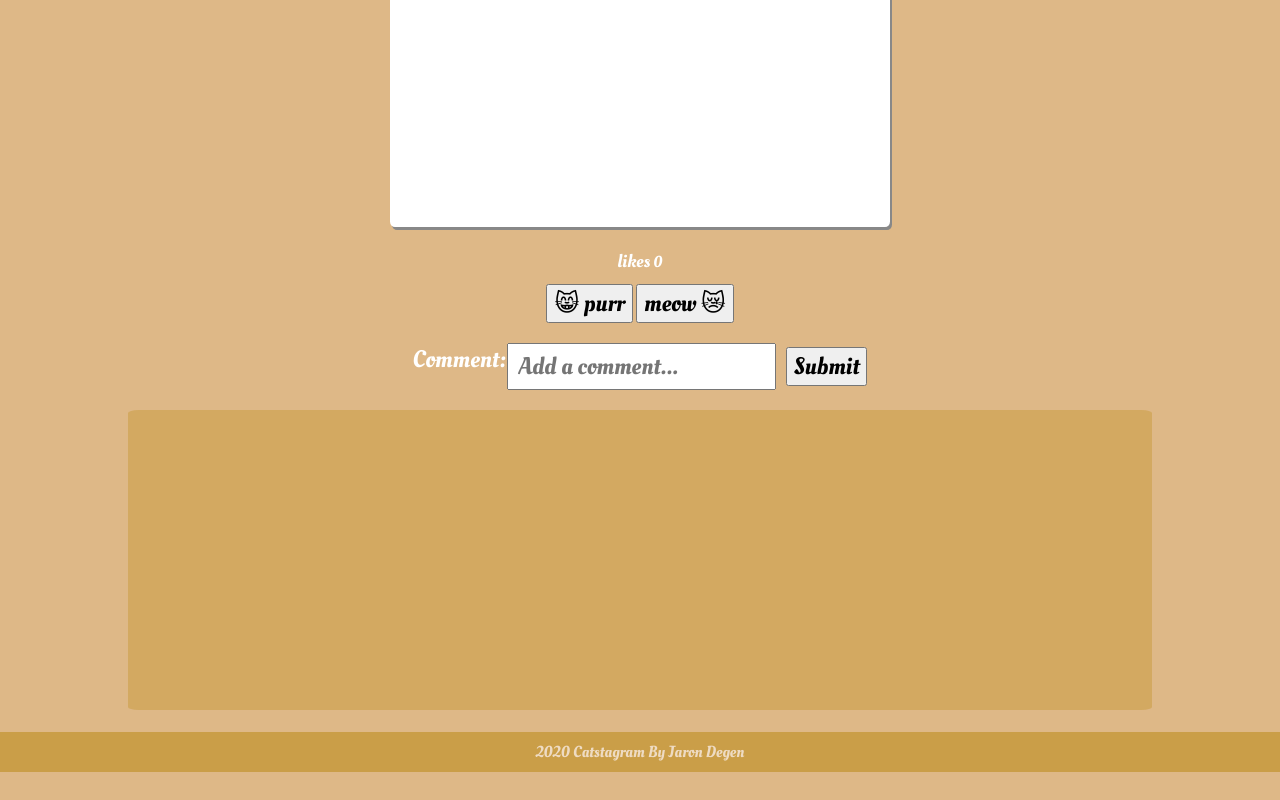
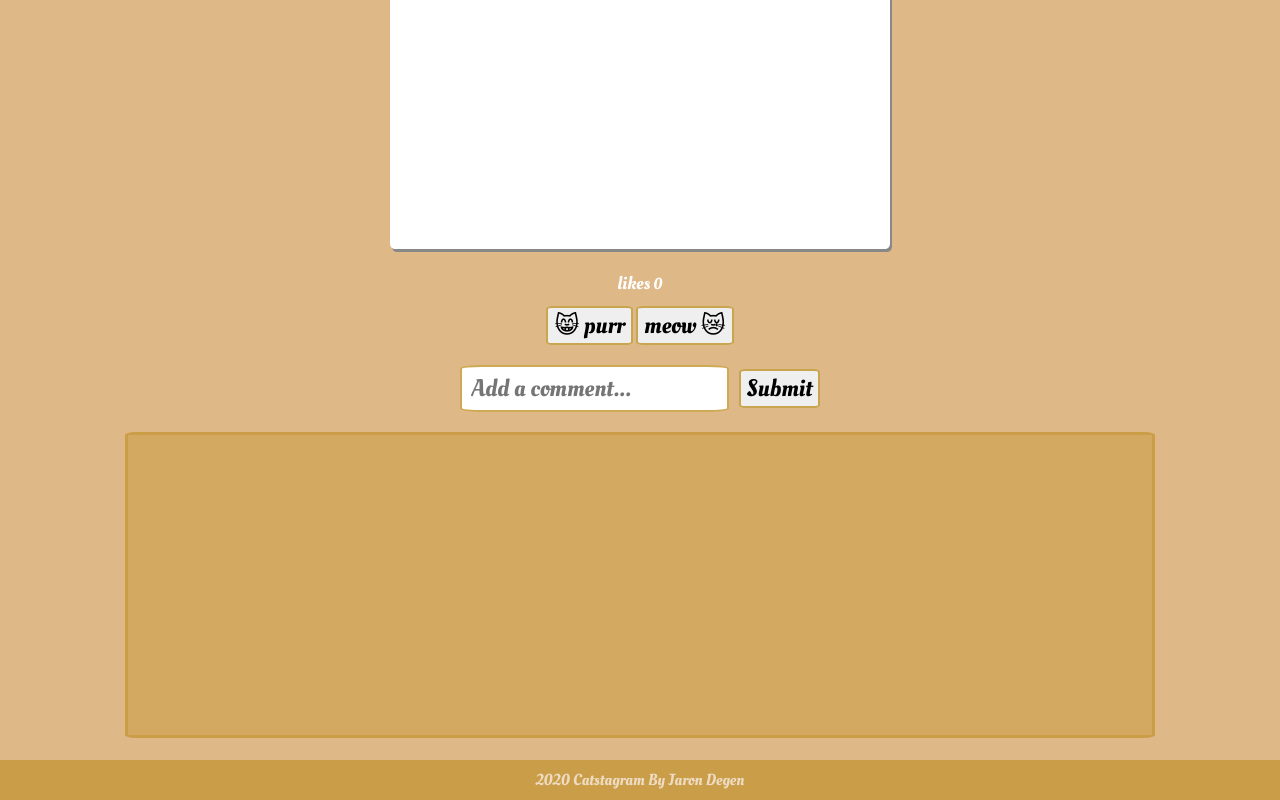
Before and after one commit to jarondegen/catstigram, a website: page public/index.html in a window 1280 px wide. Shown: the part 499-1299 px from the top of the page. Before the commit the page ends 1271 px from the top, so only its background shows below. Drawn offline with Linux system fonts and the light colour scheme; no server answers.

Commit message:
fixed buttons/added animation

```diff
--- a/public/index.css
+++ b/public/index.css
@@ -95,9 +95,31 @@ body::-webkit-scrollbar-thumb,
   flex-wrap: wrap;
 }
 
+#comment-label {
+  border: none;
+}
+
 .btn {
   padding: 5em, 1em;
   font-size: 1.5rem;
+  border:2px solid rgb(184, 134, 11, 0.7);
+  border-radius: 8%;
+
+}
+.btn:hover {
+background: rgb(218, 165, 32, 0.1);
+letter-spacing: 1px;
+-webkit-box-shadow: 0px 5px 40px -10px rgba(106, 103, 103, 0.57);
+-moz-box-shadow: 0px 5px 40px -10px rgba(106, 103, 103, 0.57);
+box-shadow: 5px 40px -10px rgba(106, 103, 103, 0.57);
+transition: all 0.4s ease 0s;
+}
+
+.btn:focus {
+  outline: none;
+}
+.btn:active {
+  background-color: darkgoldenrod;
 }
 
 #cc{
@@ -112,13 +134,13 @@ body::-webkit-scrollbar-thumb,
 
 .comments {
   z-index: 5;
-  /* border: solid grey 1px; */
+  border-radius: 7%;
+  border:3px solid rgb(184, 134, 11, 0.3) ;
   height: 300px;
   width: 80%;
   margin: 10px;
   padding: 5px;
   overflow: scroll;
-  scrollbar-color: white darkgoldenrod;
   background-color:rgb(184, 134, 11, 0.3);
   /* opacity: .2; */
 }
--- a/public/index.html
+++ b/public/index.html
@@ -17,6 +17,7 @@
       </div>
     </header>
     <section class="container">
+      <br>
       <button class="btn" id="new-pic">Moawr!</button>
       <div class="loader"><br></div>
       <div class="error"></div>
@@ -36,7 +37,7 @@
       </div>
       <form class="comment-form">
         <div class="user-comment-container">
-          <label class="btn" for="user-comment">Comment:</label>
+          <label class="btn" id="comment-label" for="user-comment"></label>
           <input
             required
             name="user-comment"
@@ -47,7 +48,7 @@
         </div>
         <input class="btn" id="submit-button" type="submit" value="Submit" />
       </form>
-      <div id="cc" class="comments btn"></div>
+      <div id="cc" class="comments"></div>
       <br>
     </section>
     <footer>
```
